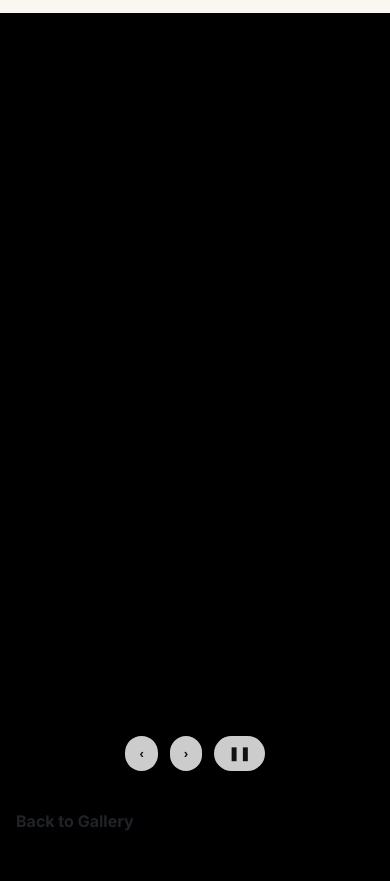
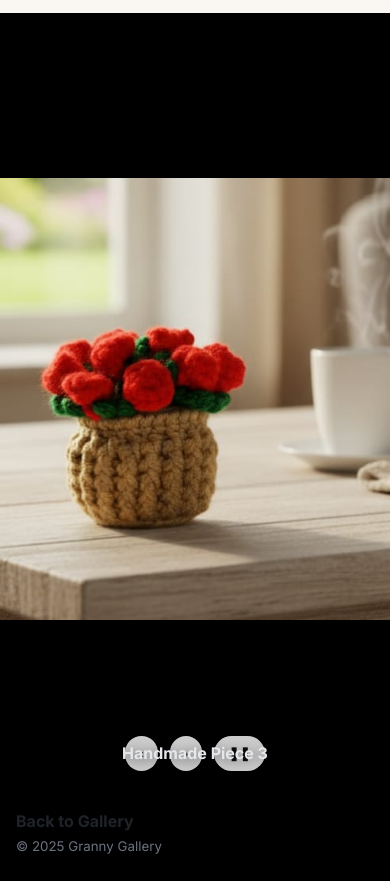
Before and after one commit to coolschool6/Crochet, a plain HTML site: page lookbook.html in a window 390 px wide. Shown: the part 52-933 px from the top of the page. Before the commit the page ends 909 px from the top, so only its background shows below. Drawn offline with Linux system fonts and the light colour scheme.

Commit message:
Initial commit: Mobile-first crochet gallery with 22 images

```diff
--- a/lookbook.html
+++ b/lookbook.html
@@ -35,6 +35,7 @@
     <nav class="site-nav">
       <a href="index.html" class="nav-link">Back to Gallery</a>
     </nav>
+    <small>© <span id="year"></span> Granny Gallery</small>
   </footer>
 
   <script defer src="scripts/main.js"></script>
--- a/scripts/main.js
+++ b/scripts/main.js
@@ -23,7 +23,8 @@
 
   // Entry
   window.addEventListener('DOMContentLoaded', async () => {
-    byId('year').textContent = new Date().getFullYear();
+    const yearEl = byId('year');
+    if (yearEl) yearEl.textContent = new Date().getFullYear();
     try {
       const res = await fetch('data/images.json');
       const data = await res.json();
```
